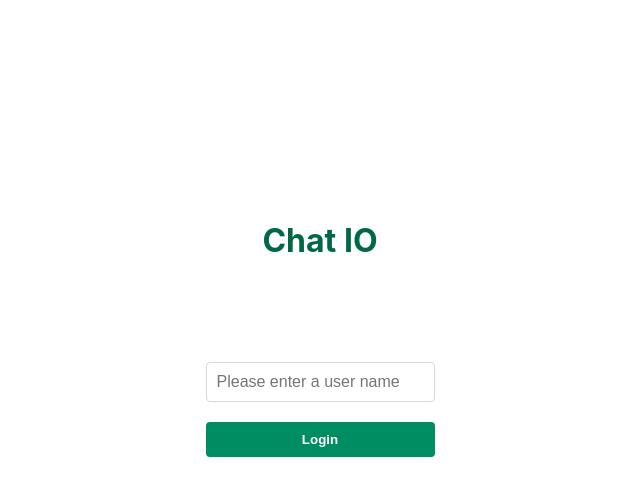
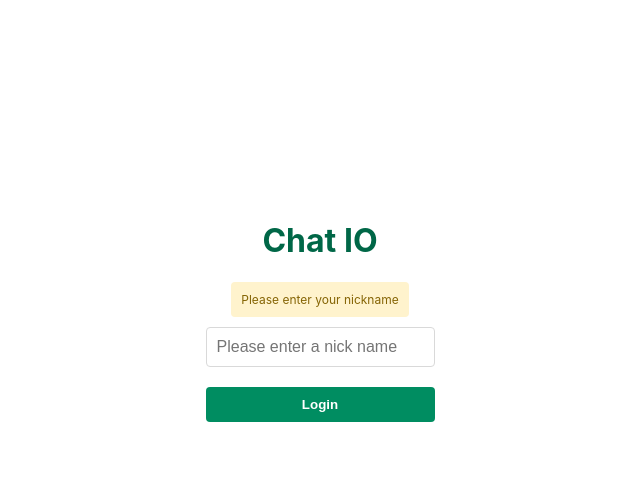
Before and after one commit to morenopereira/multichat, a React (Create React App) app in the folder client/: page / in a window 1280 px wide. Both pictures are taken after a click on the button "Login". Shown: the top 496 px of the page, without its empty margins (320-960 px from the left). Built offline with nearby package versions, Linux system fonts and the light colour scheme.

Commit message:
Add input validation on home

```diff
--- a/client/src/components/Input/Input.js
+++ b/client/src/components/Input/Input.js
@@ -1,9 +1,11 @@
 import React from 'react';
-import { string, func } from 'prop-types';
+import { string, func, object } from 'prop-types';
 
 import styles from './Input.module.scss';
 
-const Input = ({ name, onChange, value, placeholder, className }) => (
+const Input = ({ name, onChange, value, placeholder, className, error }) => (
+  <>
+    {error && error.error && <div className={styles.error}>{error.message}</div>}
     <input
       className={`${styles.wrapper} ${className}`}
       name={name}
@@ -11,6 +13,7 @@ const Input = ({ name, onChange, value, placeholder, className }) => (
       value={value}
       placeholder={placeholder}
     />
+  </>
 );
 
 Input.defaultProps = {
@@ -24,6 +27,7 @@ Input.propTypes = {
   value: string,
   placeholder: string,
   className: string,
+  error: object,
 };
 
 export default Input;
--- a/client/src/components/Input/Input.module.scss
+++ b/client/src/components/Input/Input.module.scss
@@ -1,8 +1,12 @@
 @import '../../styles/variables';
 
-.wrapper {
+.wrapper,
+.error {
   padding: 10px;
   border-radius: 4px;
+}
+
+.wrapper {
   border: 1px solid $gray;
   font-size: 16px;
   outline: none;
@@ -13,3 +17,10 @@
     transition: all 0.3s;
   }
 }
+
+.error {
+  color: $error-color-font;
+  background: $error-color;
+  margin-bottom: 10px;
+  font-size: 12px;
+}
--- a/client/src/components/UserNameForm/UserNameForm.js
+++ b/client/src/components/UserNameForm/UserNameForm.js
@@ -1,15 +1,15 @@
 import React from 'react';
-import { func, string } from 'prop-types';
+import { func } from 'prop-types';
 
 import Input from '../Input';
 import Button from '../Button';
 
 import styles from './UserNameForm.module.scss';
 
-const NickNameForm = ({ onChange, inputValue, onClick }) => (
+const NickNameForm = ({ onClick, ...props }) => (
   <div className={styles.wrapper}>
     <h1 className={styles.subTitle}>Chat IO</h1>
-    <Input className={styles.input} onChange={onChange} placeholder="Please enter a user name" value={inputValue} />
+    <Input placeholder="Please enter a nick name" {...props} />
     <Button onClick={onClick} className={styles.btn}>
       Login
     </Button>
@@ -17,8 +17,6 @@ const NickNameForm = ({ onChange, inputValue, onClick }) => (
 );
 
 NickNameForm.propTypes = {
-  onChange: func,
-  inputValue: string,
   onClick: func,
 };
 
--- a/client/src/pages/Home/Home.js
+++ b/client/src/pages/Home/Home.js
@@ -7,19 +7,27 @@ import Container from '../../components/Container';
 import UserNameForm from '../../components/UserNameForm';
 
 const Home = ({ history }) => {
-  const [userName, setUserName] = useState('');
+  const [nickName, setNickName] = useState('');
+  const [inputStatus, setInputStatus] = useState({
+    error: false,
+    message: '',
+  });
 
   const { rooms } = routes;
 
-  const handleInputChange = e => setUserName(e.target.value);
+  const handleInputChange = e => setNickName(e.target.value);
 
   const handleSubmit = () => {
-    if (userName.trim()) history.push(rooms);
+    if (!nickName.trim()) {
+      setInputStatus({ error: true, message: 'Please enter your nickname' });
+    } else {
+      history.push(rooms);
+    }
   };
 
   return (
     <Container flex align="center">
-      <UserNameForm onClick={handleSubmit} onChange={handleInputChange} inputValue={userName} />
+      <UserNameForm error={inputStatus} onClick={handleSubmit} onChange={handleInputChange} value={nickName} />
     </Container>
   );
 };
--- a/client/src/styles/_variables.scss
+++ b/client/src/styles/_variables.scss
@@ -1,5 +1,7 @@
 $primary-color: #006747;
 $secondary-color: #008d61;
+$error-color: #fff3cd;
+$error-color-font: #856404;
 $gray: #d9d9d9;
 $dark-gray: #777;
 $white: #fff;
```
Lines whose indentation alone changed are shown as unchanged.
